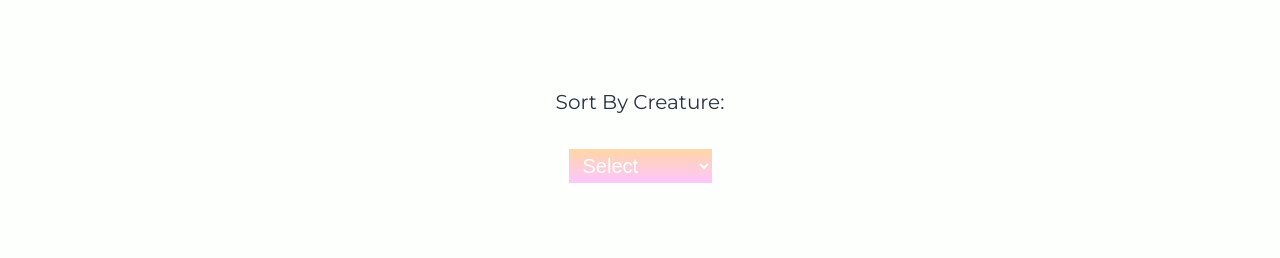
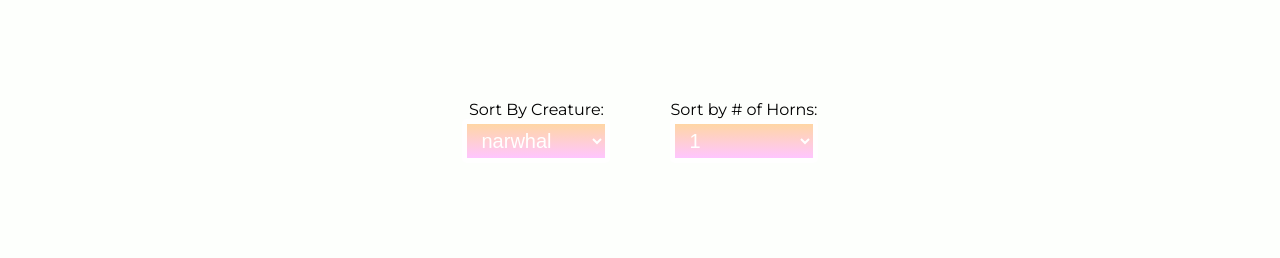
Before and after one commit to zinamohamed/lab-02-creature-gallery, a React (Create React App) app: page / in a window 1280 px wide. Shown: the part 134-392 px from the top of the page. Built offline with nearby package versions, Linux system fonts and the light colour scheme.

Commit message:
create reusable Dropdown componenet for horns and keyword filter

```diff
--- a/src/App.css
+++ b/src/App.css
@@ -8,8 +8,8 @@
 
 
 .animal-img {
-  width: 500px;
-  height: 500px;
+  width: 450px;
+  height: 450px;
 }
 
 .animal-list {
@@ -36,27 +36,27 @@
 
 .dropdown {
   display: flex;
-  flex-direction: column;
+  flex-direction: row;
   justify-content: center;
   align-items: center;
   text-align: center;
   padding: 10px;
   margin: 10px;
 
+
 }
 
-.form {
+.dropdown-box {
+  display: flex;
+  flex-direction: column;
   padding: 10px;
-
-
+  margin: 20px;
 }
 
 select {
   background-color: transparent;
-  width: 100%;
   text-decoration: none;
   outline: none;
-  width: 100%;
   border-radius: 0.25em;
   padding: 0.25em 0.5em;
   font-size: 1.25rem;
--- a/src/App.js
+++ b/src/App.js
@@ -3,22 +3,47 @@ import './App.css';
 import Header from './My Components/header.js';
 import ImageList from './My Components/ImageList.js';
 import images from './data.js';
+import Dropdown from './My Components/Dropdown';
 
 
 export default class App extends React.Component {
   // initalize state //
   state = {
     keyword: '',
+    // initalize state for horns //
+    horns: '',
   }
+
+  // creating handlers to set horns and keyword
+
+  keywordChange = (e) => {
+    this.setState({
+      keyword: e.target.value
+    })
+  }
+
+  hornsChange = (e) => {
+    this.setState({
+      horns: Number(e.target.value)
+    })
+  }
+
+  //
 
   render () {
     const filteredAnimals = images.filter((ImageList) => {
-      // if the user does not select a specific keyword, show all //
+      // if the user does not select a specific keyword or horns, show all //
 
-       if (!this.state.keyword) return true;
-      // if the user selects a specific keyword, show image with the same keyword //
+       if (!this.state.keyword && !this.state.horns) return true;
+
+       // if the user selects a specific keyword, show image with the same keyword //
+
 
       if (ImageList.keyword === this.state.keyword)return true;
+
+      // if the user selects a specific horns, show image with the same horns //
+
+      if (ImageList.horns === this.state.horns)return true;
 
       return false;
     });
@@ -27,25 +52,24 @@ export default class App extends React.Component {
     <div className="App">
       <Header/>
       <div className="dropdown">
-          <p>Sort By Creature:</p>
-        <form className="form">
+        <div className="dropdown-box">
+          Sort By Creature:
+          <Dropdown
 
-        <select value={this.state.keyword} onChange={(e)=> {this.setState({keyword: e.target.value})}} name="creatures" id="creatures">
+              currentValue={this.state.keyword}
+              handleChange={this.keywordChange}
+              options={['narwhal', 'unicorn', 'rhino', 'unilego', 'triceratops', 'markhor', 'mouflon', 'addax', 'chameleon', 'lizard', 'dragon']}
+          />
+        </div>
+        <div className="dropdown-box">
+          Sort by # of Horns:
+          <Dropdown
 
-          <option value="select">Select</option>
-          <option value="narwhal">Narwhal</option>
-          <option value="rhino">Rhino</option>
-          <option value="unicorn">Unicorn</option>
-          <option value="triceratops">Triceratops</option>
-          <option value="mouflon">Mouflon</option>
-          <option value="markhor">Markhors</option>
-          <option value="addax">Addax</option>
-          <option value="chameleon">Chameleon</option>
-          <option value="lizard">Lizard</option>
-          <option value="dragon">Dragon</option>
-        </select>
-        </form>
-
+              currentValue={this.state.horns}
+              handleChange={this.hornsChange}
+              options={['1', '2', '3', '100']}
+          />
+        </div>
       </div>
       <div className="image-gallery">
         <ImageList filteredAnimals= {filteredAnimals}/>
--- /dev/null
+++ b/src/My Components/Dropdown.js
@@ -0,0 +1,21 @@
+import React from 'react';
+
+// creating reusable Dropdown Componenet //
+export default class Dropdown extends React.Component {
+  render() {
+      return (
+         <select
+          // setting value of Dropdown to currentValue //
+          value={this.props.currentValue}
+          // call handleChange in the onChange property //
+          onChange={this.props.handleChange}>
+            {
+              // map over options to generate different options in dropdown //
+              this.props.options.map(
+              imageItem =>
+              <option value={imageItem}> {imageItem} </option>)
+            }
+        </select>
+      )
+  }
+}
--- a/src/My Components/ImageList.js
+++ b/src/My Components/ImageList.js
@@ -5,14 +5,18 @@ import ImageItem from './ImageItem';
 class ImageList extends React.Component {
     render() {
 
-      const animalImages = this.props.filteredAnimals.map(
-          creatureImage => <ImageItem
-          key={creatureImage.title}
-          ImageItemProp= {creatureImage} />)
+      // const animalImages = this.props.filteredAnimals.map(
+      //     creatureImage => <ImageItem
+      //     key={creatureImage.title}
+      //     ImageItemProp= {creatureImage} />)
 
     return (
-      <ul class="animal-list">
-        {animalImages}
+      <ul className="animal-list">
+        { this.props.filteredAnimals.map(creatureImage =>
+      <ImageItem
+      key={creatureImage.title}
+      ImageItemProp= {creatureImage} />)}
+
       </ul>
     );
   }
```
